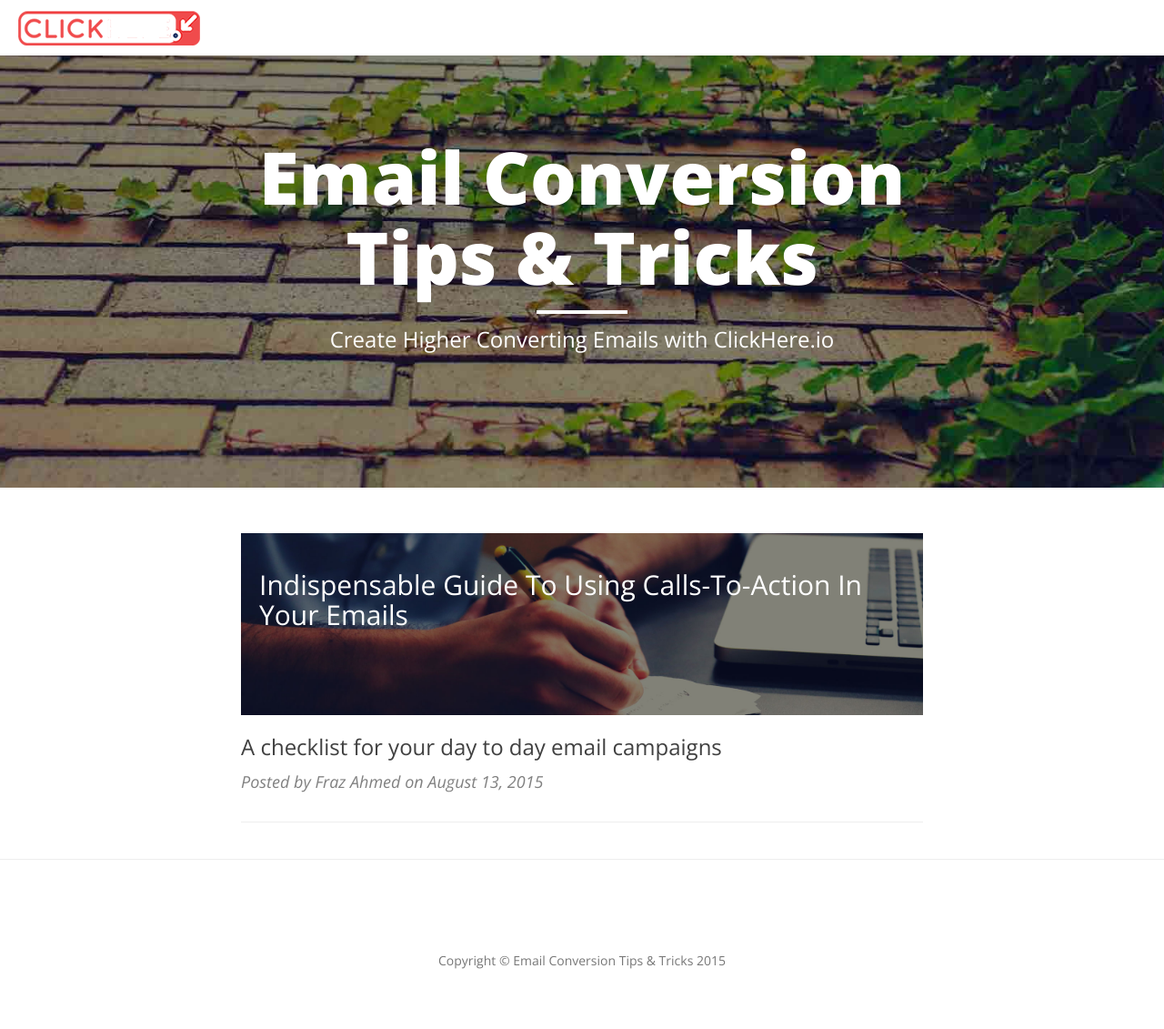
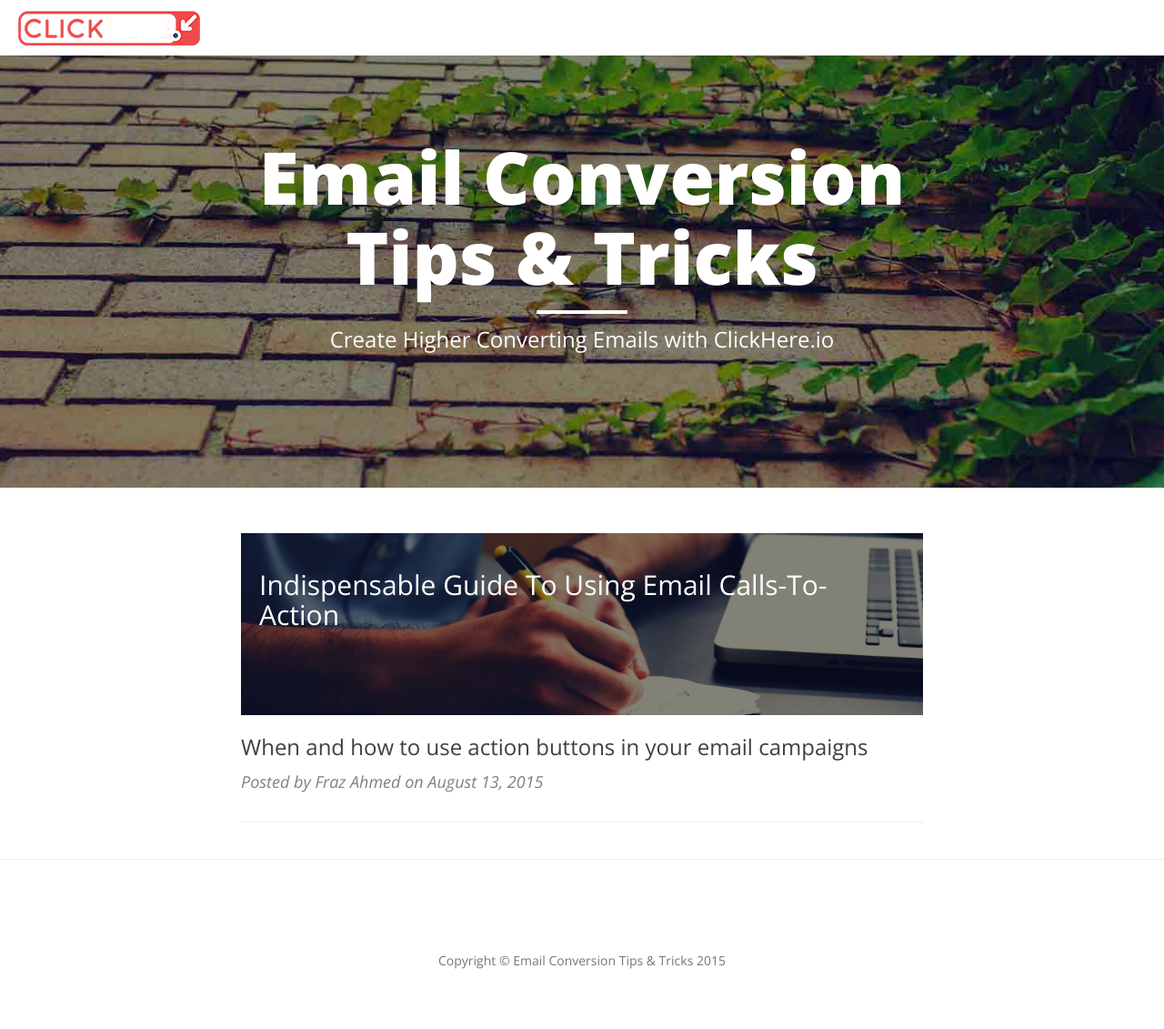
Before and after one commit to clickhereio/clickhereio.github.io, a Jekyll site: the page built from index.html, in a window 1280 px wide. Shown: the whole page at 91% size. Built offline with Jekyll 4.4.1, drawn with Linux system fonts in a browser that asks for light colours; nearby versions of some CDN libraries; the list of posts is cut into pages by our own code.

Commit message:
Changed post title

```diff
--- a/_posts/2015-08-13-indispensable-guide-to-using-calls-to-action.markdown
+++ b/_posts/2015-08-13-indispensable-guide-to-using-calls-to-action.markdown
@@ -1,7 +1,7 @@
 ---
 layout:     post
-title:      "Indispensable Guide To Using Calls-To-Action In Your Emails"
-subtitle:   "A checklist for your day to day email campaigns"
+title:      "Indispensable Guide To Using Email Calls-To-Action"
+subtitle:   "When and how to use action buttons in your email campaigns"
 date:       2015-08-13 12:00:00
 author:     "Fraz Ahmed"
 header-img: "img/guide-to-calls-to-action.jpg"
```
Also changed, not shown: 3 other files.
